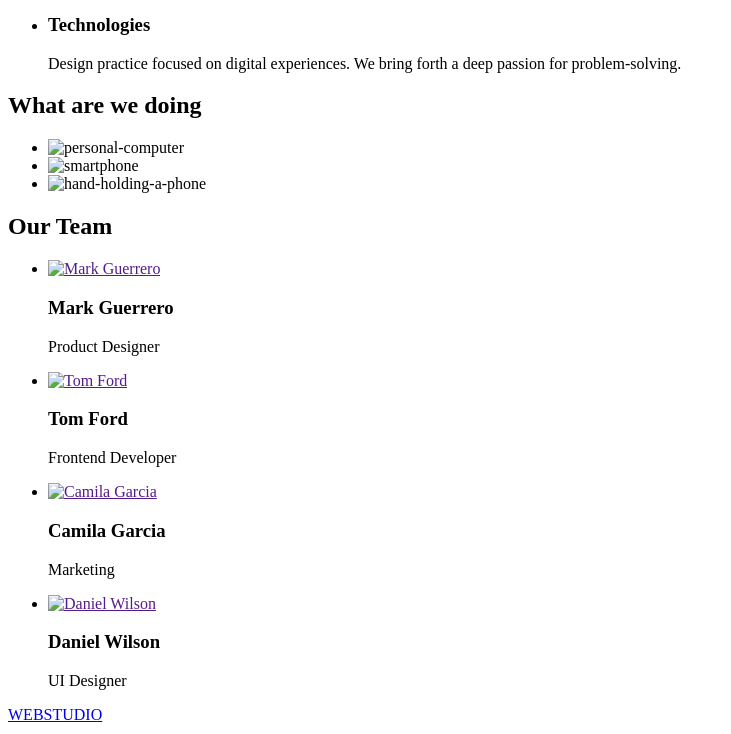
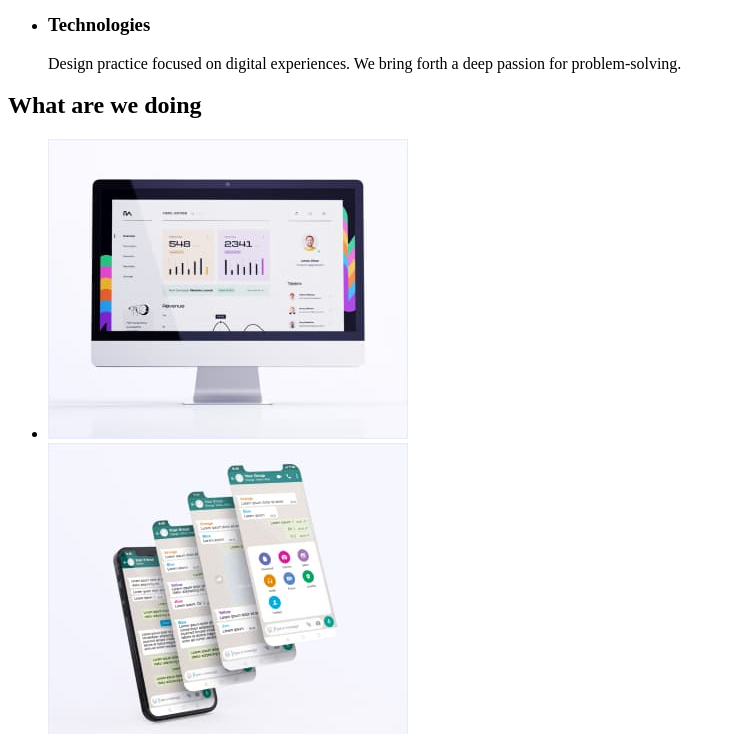
Before and after one commit to StanislavBobrivskyi/goit-markup-hw-01, a plain HTML site: page index.html in a window 1280 px wide. Shown: the part 500-1234 px from the top of the page, without its empty margins (0-731 px from the left). Drawn offline with Linux system fonts and the light colour scheme.

Commit message:
update html file

```diff
--- a/index.html
+++ b/index.html
@@ -63,13 +63,13 @@
             <h2>What are we doing</h2>
             <ul>
                 <li>
-                    <img src="/images/Rectangle71-2.jpg" alt="personal-computer" width="360">
+                    <img src="./images/personalcomputer.jpg" alt="personal-computer" width="360">
                 </li>
                 <li>
-                    <img src="/images/img2-2.jpg" alt="smartphone" width="360">
+                    <img src="./images/smartphone.jpg" alt="smartphone" width="360">
                 </li>
                 <li>
-                    <img src="/images/img3-2.jpg" alt="hand-holding-a-phone" width="360">
+                    <img src="./images/smartphone_in_hand.jpg" alt="hand-holding-a-phone" width="360">
                 </li>
             </ul>
         </section>
@@ -77,19 +77,19 @@
             <h2>Our Team</h2>
             <ul>
                 <li>
-                    <a href=""><img src="/images/img.jpg" alt="Mark Guerrero" width="264"></a>
+                    <a href=""><img src="./images/Mark.jpg" alt="Mark Guerrero" width="264"></a>
                     <h3>Mark Guerrero</h3>
                     <p>Product Designer</p>
                 </li>
-                <li><a href=""><img src="/images/img-2.jpg" alt="Tom Ford" width="264"></a>
+                <li><a href=""><img src="./images/Tom_Ford.jpg" alt="Tom Ford" width="264"></a>
                     <h3>Tom Ford</h3>
                     <p>Frontend Developer</p>
                 </li>
-                <li><a href=""><img src="/images/CamilaGarcia.jpg" alt="Camila Garcia" width="264"></a>
+                <li><a href=""><img src="./images/Camila_Garcia.jpg" alt="Camila Garcia" width="264"></a>
                     <h3>Camila Garcia</h3>
                     <p>Marketing</p>
                 </li>
-                <li><a href=""><img src="/images/DanielWilson.jpg" alt="Daniel Wilson" width="264"></a>
+                <li><a href=""><img src="./images/Daniel_Wilson.jpg" alt="Daniel Wilson" width="264"></a>
                     <h3>Daniel Wilson</h3>
                     <p>UI Designer</p>
                 </li>
```
Also changed, not shown: images/Camila_Garcia.jpg (renamed from images/Camila Garcia.jpg), images/Daniel_Wilson.jpg (renamed from images/Daniel Wilson.jpg), images/Logo.png (deleted), images/Logo.svg (deleted), images/Tom_Ford.jpg (renamed from images/Tom Ford.jpg), images/personalcomputer.jpg (renamed from images/Rectangle 71-2.jpg), images/smartphone.jpg (renamed from images/img 2-2.jpg), images/smartphone_in_hand.jpg (renamed from images/img 3-2.jpg), 2 other files.
